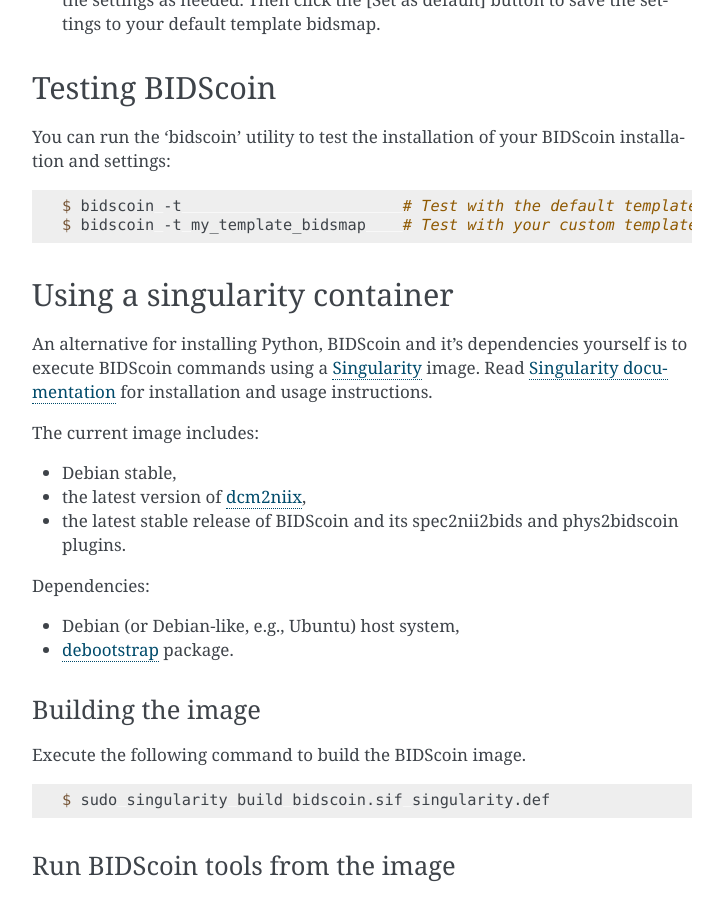
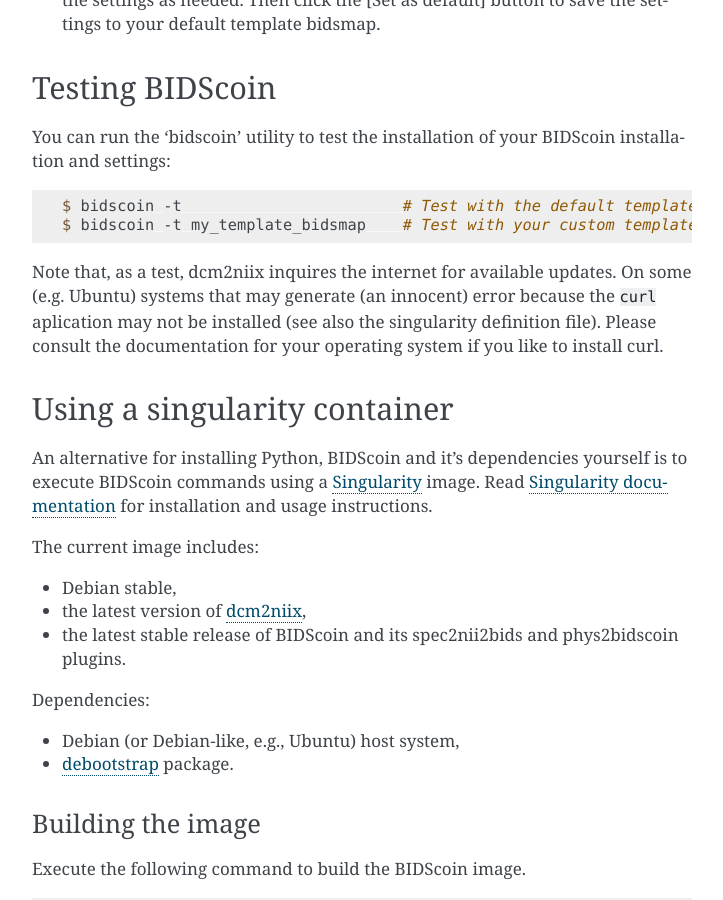
Before and after one commit to Donders-Institute/bidscoin, a Sphinx documentation site: the page built from docs/installation.rst, in a window 1280 px wide and 900 px high, scrolled down 1667 px. Shown: the whole window, without its empty margins (388-1111 px from the left). Built offline with Sphinx 7.4.7, drawn with Linux system fonts in a browser that asks for light colours.

Commit message:
Minor documentation tweak (github issue #129)

```diff
--- a/docs/installation.rst
+++ b/docs/installation.rst
@@ -67,6 +67,8 @@
 
    $ bidscoin -t                        # Test with the default template bidsmap
    $ bidscoin -t my_template_bidsmap    # Test with your custom template bidsmap
+
+Note that, as a test, dcm2niix inquires the internet for available updates. On some (e.g. Ubuntu) systems that may generate (an innocent) error because the ``curl`` aplication may not be installed (see also the singularity definition file). Please consult the documentation for your operating system if you like to install curl.
 
 Using a singularity container
 -----------------------------
```
